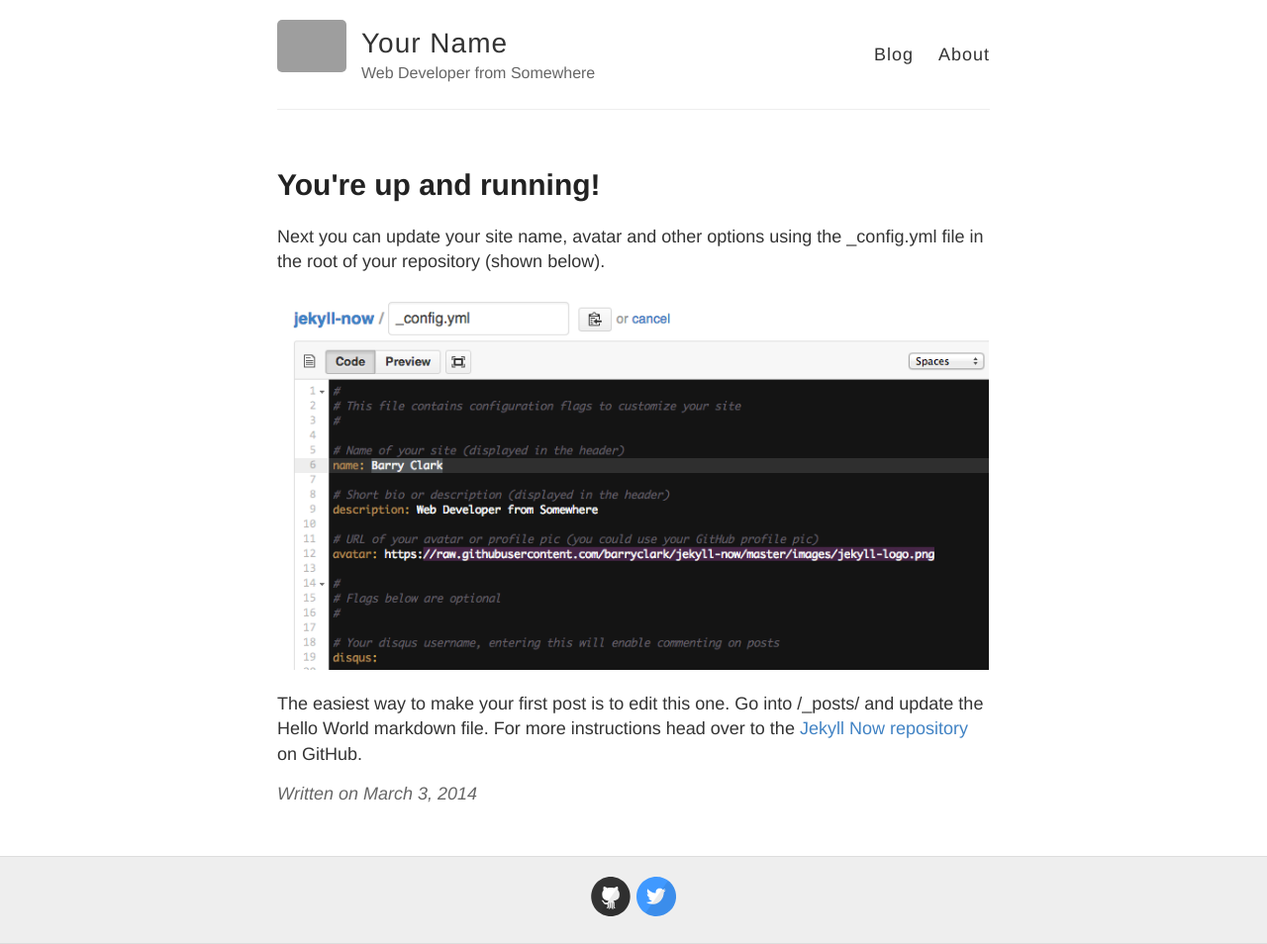
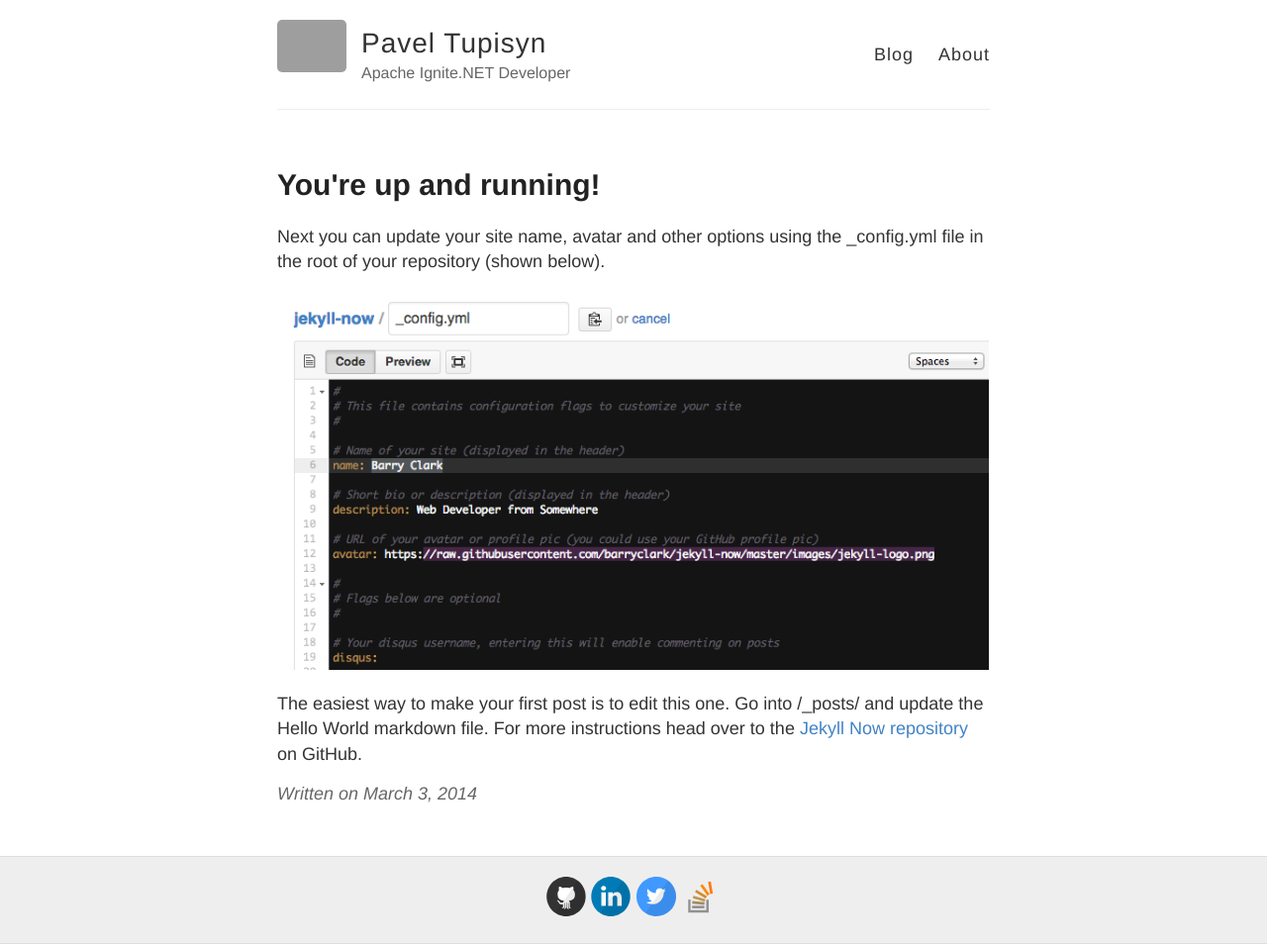
Before and after one commit to ptupitsyn/ptupitsyn.github.io, a Jekyll site: the page built from _posts/2014-3-3-Hello-World.md, in a window 1280 px wide. Shown: the whole page at 99% size. Built offline with Jekyll 4.4.1, drawn with Linux system fonts in a browser that asks for light colours; comment, search, counter and statistics services are not loaded; grey boxes are pictures that could not be loaded.

Commit message:
Update profile

```diff
--- a/_config.yml
+++ b/_config.yml
@@ -3,13 +3,13 @@
 #
 
 # Name of your site (displayed in the header)
-name: Your Name
+name: Pavel Tupisyn
 
 # Short bio or description (displayed in the header)
-description: Web Developer from Somewhere
+description: Apache Ignite.NET Developer
 
 # URL of your avatar or profile pic (you could use your GitHub profile pic)
-avatar: https://raw.githubusercontent.com/barryclark/jekyll-now/master/images/jekyll-logo.png
+avatar: https://raw.githubusercontent.com/ptupitsyn/ptupisyn.github.io/master/images/my_photo2.jpg
 
 #
 # Flags below are optional
@@ -21,27 +21,27 @@
   email:
   facebook:
   flickr:
-  github: barryclark/jekyll-now
+  github: ptupitsyn
   instagram:
-  linkedin:
+  linkedin: ptupitsin
   pinterest:
   rss: # just type anything here for a working RSS icon
   twitter: jekyllrb
-  stackoverflow: # your stackoverflow profile, e.g. "users/50476/bart-kiers"
+  stackoverflow: users/305020/pavel-tupitsyn
   youtube: # channel/<your_long_string> or user/<user-name>
   googleplus: # anything in your profile username that comes after plus.google.com/
 
 
 # Enter your Disqus shortname (not your username) to enable commenting on posts
 # You can find your shortname on the Settings page of your Disqus account
-disqus:
+disqus: kefirr
 
 # Enter your Google Analytics web tracking code (e.g. UA-2110908-2) to activate tracking
 google_analytics:
 
 # Your website URL (e.g. http://barryclark.github.io or http://www.barryclark.co)
 # Used for Sitemap.xml and your RSS feed
-url:
+url: ptupitsyn.github.io
 
 # If you're hosting your site at a Project repository on GitHub pages
 # (http://yourusername.github.io/repository-name)
```
Also changed, not shown: images/my_photo2.jpg (added).
